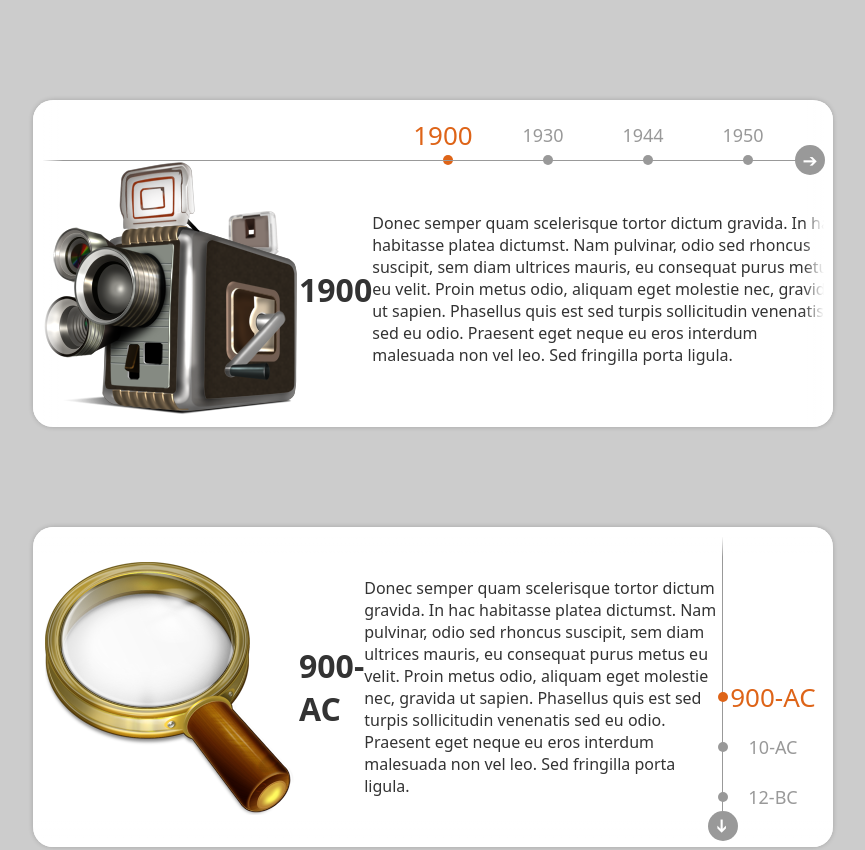
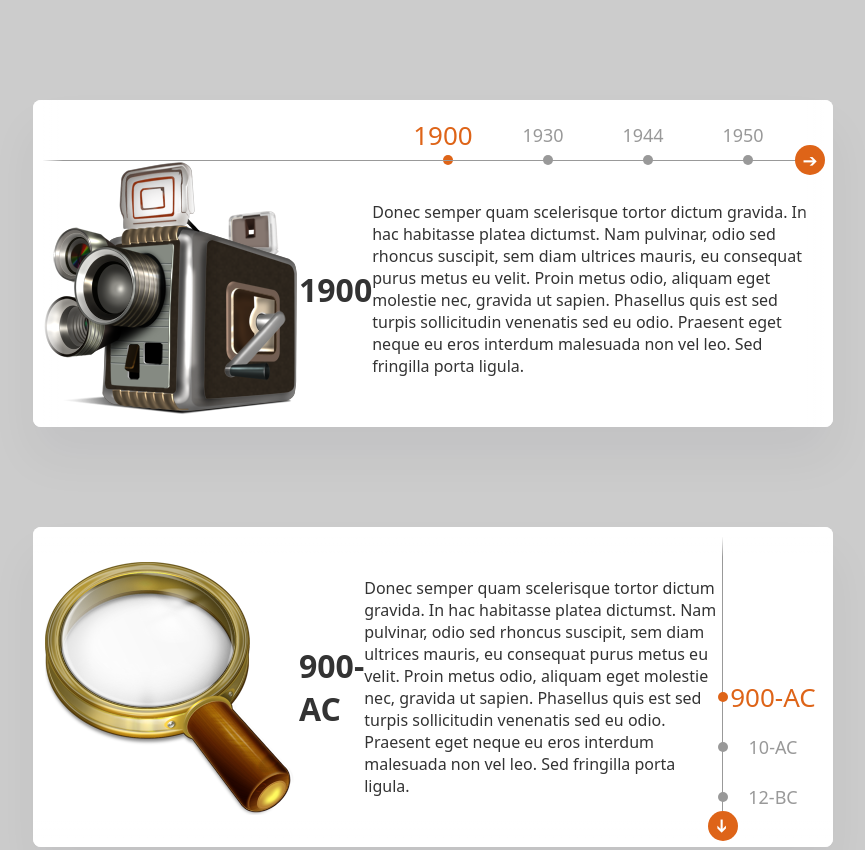
Before and after one commit to juanbrujo/jQuery-Timelinr, a plain HTML site: page functional_.html in a window 1280 px wide. Shown: the top 850 px of the page, without its empty margins (207-1072 px from the left). Drawn offline with Linux system fonts and the light colour scheme.

Commit message:
style: arrow position fix, better css vars

```diff
--- a/css/style-functional.css
+++ b/css/style-functional.css
@@ -1,12 +1,17 @@
 :root {
-  --color-bg: #cccccc;
-  --color-bg-rgb: 255, 255, 255;
+  --color-body-bg: #cccccc;
+  --color-timelinr-bg: #ffffff;
+  --color-timelinr-bg-rgb: 255, 255, 255;
   --color-text: #333333;
   --color-link: #999999;
   --color-link-hover: #de6418;
   --color-date-line: #999999;
-  --arrow-size: 30px;
+  --size-arrow: 30px;
   --size-dates-base-size: 50px;
+  --size-horizontal-width: 800px;
+  --size-vertical-width: 800px;
+  --size-gradient: 30px;
+  --size-padding: 10px;
 }
 
 *, *::before, *::after {
@@ -20,7 +25,7 @@
 }
 
 body {
-  background: var(--color-bg);
+  background: var(--color-body-bg);
   font-family: system-ui, -apple-system, BlinkMacSystemFont, "Segoe UI", Roboto, Oxygen-Sans, Ubuntu, Cantarell, "Helvetica Neue", sans-serif;
   color: var(--color-text);
   font-size: 16px;
@@ -29,12 +34,12 @@ body {
 /* Default Timelinr */
 .timelinr {
   position: relative;
-  width: 800px;
+  width: var(--size-horizontal-width);
   margin: 100px auto;
-  padding: 10px;
-  background-color: white;
-  box-shadow: 0 0 5px rgba(0,0,0,.2);
-  border-radius: 20px;
+  padding: var(--size-padding);
+  background-color: var(--color-timelinr-bg);
+  box-shadow: rgba(17, 12, 46, 0.05) 0 30px 50px 0;
+  border-radius: 8px;
   overflow: hidden;
 }
 
@@ -44,10 +49,10 @@ body {
   position: absolute;
   top: 0;
   left: 0;
-  width: 30px;
+  width: var(--size-gradient);
   height: 100%;
-  background-color: var(--color-bg);
-  background: linear-gradient(90deg,rgba(var(--color-bg-rgb), 1) 30%, rgba(var(--color-bg-rgb), 0) 100%);
+  background-color: var(--color-timelinr-bg);
+  background: linear-gradient(90deg,rgba(var(--color-timelinr-bg-rgb), 1) 30%, rgba(var(--color-timelinr-bg-rgb), 0) 100%);
   z-index: 1;
   pointer-events: none;
 }
@@ -55,7 +60,7 @@ body {
 .timelinr::after {
   left: auto;
   right: 0;
-  background: linear-gradient(270deg,rgba(var(--color-bg-rgb), 1) 30%, rgba(var(--color-bg-rgb), 0) 100%);
+  background: linear-gradient(270deg,rgba(var(--color-timelinr-bg-rgb), 1) 30%, rgba(var(--color-timelinr-bg-rgb), 0) 100%);
 }
 
 .timelinr li {
@@ -63,8 +68,8 @@ body {
 }
 
 .timelinr-dates {
-  width: 800px;
-  height: 50px;
+  width: 100%;
+  height: var(--size-dates-base-size);
   display: flex;
   transition: transform 0.3s ease;
   will-change: transform;
@@ -77,7 +82,6 @@ body {
   display: flex;
   justify-content: center;
   align-items: center;
-  /* background: url('../images/biggerdot.png') center 47px no-repeat; */
 }
 
 .timelinr-dates li::before {
@@ -115,9 +119,9 @@ body {
 }
 
 .timelinr-issues {
-  width: 800px;
   display: grid;
   grid-auto-flow: column;
+  width: var(--size-horizontal-width);
   min-height: 200px;
   border-width: 1px 0 0;
   border-style: solid;
@@ -132,7 +136,7 @@ body {
 }
 
 .timelinr-issues li {
-  width: 800px;
+  width: calc(var(--size-horizontal-width) - var(--size-padding) * 2 );
   display: flex;
   justify-content: center;
   align-items: center;
@@ -145,10 +149,9 @@ body {
 .timelinr-next,
 .timelinr-prev {
   position: absolute;
-  top: calc(var(--arrow-size) + (var(--arrow-size) / 2));
-  width: var(--arrow-size);
-  height: var(--arrow-size);
-  display: flex;
+  top: calc(var(--size-arrow) + (var(--size-arrow) / 2));
+  width: var(--size-arrow);
+  height: var(--size-arrow);
   text-align: center;
   align-content: center;
   font-size: 18px;
@@ -157,7 +160,14 @@ body {
   line-height: 1;
   border-radius: 50%;
   z-index: 2;
-  background-color: var(--color-link);
+  background-color: var(--color-link-hover);
+  transition: all .2s ease;
+}
+
+.timelinr-dates-bottom .timelinr-next,
+.timelinr-dates-bottom .timelinr-prev {
+  top: auto;
+  bottom: calc(var(--size-arrow) + (var(--size-arrow) / 2));
 }
 
 .timelinr-prev {
@@ -169,9 +179,15 @@ body {
   right: 1%;
 }
 
+.timelinr-arrow-hidden {
+  transform: scale(0);
+  opacity: 0;
+  transition: all .2s ease;
+}
+
 /* Vertical */
 .timelinr-vertical {
-  width: 800px;
+  width: var(--size-vertical-width);
   height: 320px;
   display: flex;
 }
@@ -179,14 +195,14 @@ body {
 .timelinr-vertical::after,
 .timelinr-vertical::before {
   width: 100%;
-  height: 30px;
-  background: linear-gradient(180deg,rgba(var(--color-bg-rgb), 1) 30%, rgba(var(--color-bg-rgb), 0) 100%);
+  height: var(--size-gradient);
+  background: linear-gradient(180deg,rgba(var(--color-timelinr-bg-rgb), 1) 30%, rgba(var(--color-timelinr-bg-rgb), 0) 100%);
 }
 
 .timelinr-vertical::after {
   top: auto;
   bottom: 0;
-  background: linear-gradient(0deg,rgba(var(--color-bg-rgb), 1) 30%, rgba(var(--color-bg-rgb), 0) 100%);
+  background: linear-gradient(0deg,rgba(var(--color-timelinr-bg-rgb), 1) 30%, rgba(var(--color-timelinr-bg-rgb), 0) 100%);
 }
 
 .timelinr-vertical .timelinr-dates {
@@ -230,7 +246,7 @@ body {
 .timelinr-vertical .timelinr-next,
 .timelinr-vertical .timelinr-prev {
   top: 2%;
-  left: calc((var(--size-dates-base-size) * 2) - (var(--arrow-size) / 2) + 10px);
+  left: calc((var(--size-dates-base-size) * 2) - (var(--size-arrow) / 2) + 10px);
   transform: rotate(-90deg);
 }
 
@@ -243,5 +259,5 @@ body {
 .timelinr-dates-right .timelinr-next,
 .timelinr-dates-right .timelinr-prev {
   left: auto;
-  right: calc((var(--size-dates-base-size) * 2) - (var(--arrow-size) / 2) + 10px);
+  right: calc((var(--size-dates-base-size) * 2) - (var(--size-arrow) / 2) + 10px);
 }
--- a/js/timelinr-functional.js
+++ b/js/timelinr-functional.js
@@ -252,8 +252,8 @@ const createTimelinr = (userOptions = {}) => {
 
         // Hide buttons if arrowKeys is false
         if (!settings.arrowKeys) {
-            prevBtn.style.display = 'none';
-            nextBtn.style.display = 'none';
+            prevBtn.classList.add('timelinr-arrow-hidden');
+            nextBtn.classList.add('timelinr-arrow-hidden');
         }
 
         // Add buttons to container
@@ -339,8 +339,8 @@ const createTimelinr = (userOptions = {}) => {
         }
 
         // Set up transitions for smooth animations with explicit properties
-        elements.issues.style.transition = `transform ${settings.issuesSpeed}ms ease-in-out`;
-        elements.dates.style.transition = `transform ${settings.datesSpeed}ms ease-in-out`;
+        elements.issues.style.transitionDuration = `${settings.issuesSpeed}ms`;
+        elements.dates.style.transitionDuration = `${settings.datesSpeed}ms`;
 
         // Initial centering of the first date
         const centerPos = calculateCenterPosition(dimensions, state.currentIndex, isHorizontal);
@@ -431,23 +431,23 @@ const updatePosition = (elements, dimensions, index) => {
 
         // If arrowKeys is false, hide navigation buttons completely
         if (!settings.arrowKeys) {
-            elements.prevBtn.style.display = 'none';
-            elements.nextBtn.style.display = 'none';
+            elements.prevBtn.classList.add('timelinr-arrow-hidden');
+            elements.nextBtn.classList.add('timelinr-arrow-hidden');
             return;
         }
 
         if (dimensions.howManyDates <= 1) {
-            elements.prevBtn.style.display = 'none';
-            elements.nextBtn.style.display = 'none';
+            elements.prevBtn.classList.add('timelinr-arrow-hidden');
+            elements.nextBtn.classList.add('timelinr-arrow-hidden');
         } else if (index === 0) {
-            elements.prevBtn.style.display = 'none';
-            elements.nextBtn.style.display = 'block';
+            elements.prevBtn.classList.add('timelinr-arrow-hidden');
+            elements.nextBtn.classList.remove('timelinr-arrow-hidden');
         } else if (index === dimensions.howManyDates - 1) {
-            elements.prevBtn.style.display = 'block';
-            elements.nextBtn.style.display = 'none';
+            elements.prevBtn.classList.remove('timelinr-arrow-hidden');
+            elements.nextBtn.classList.add('timelinr-arrow-hidden');
         } else {
-            elements.prevBtn.style.display = 'block';
-            elements.nextBtn.style.display = 'block';
+            elements.prevBtn.classList.remove('timelinr-arrow-hidden');
+            elements.nextBtn.classList.remove('timelinr-arrow-hidden');
         }
     };
 
```
Also changed, not shown: functional.html (indentation only).
